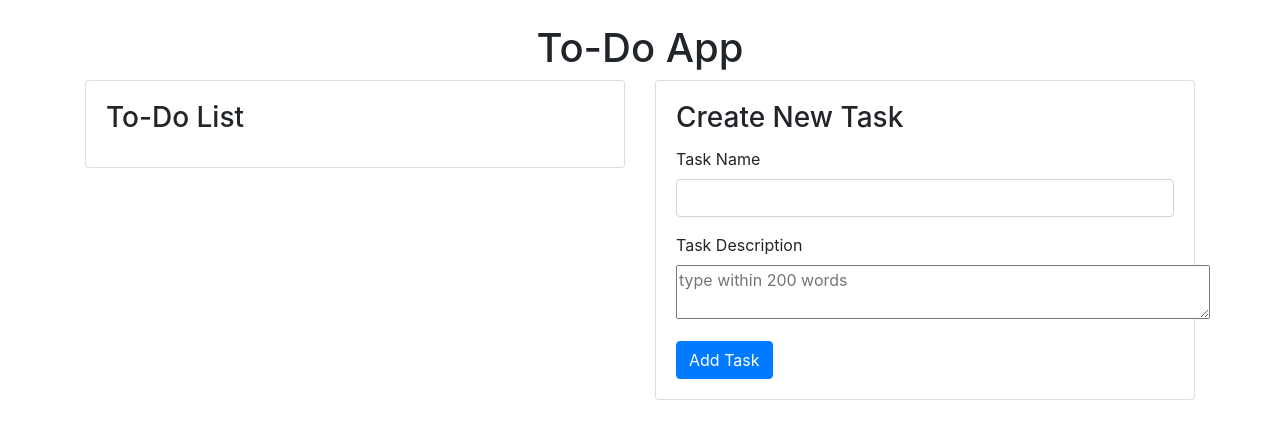
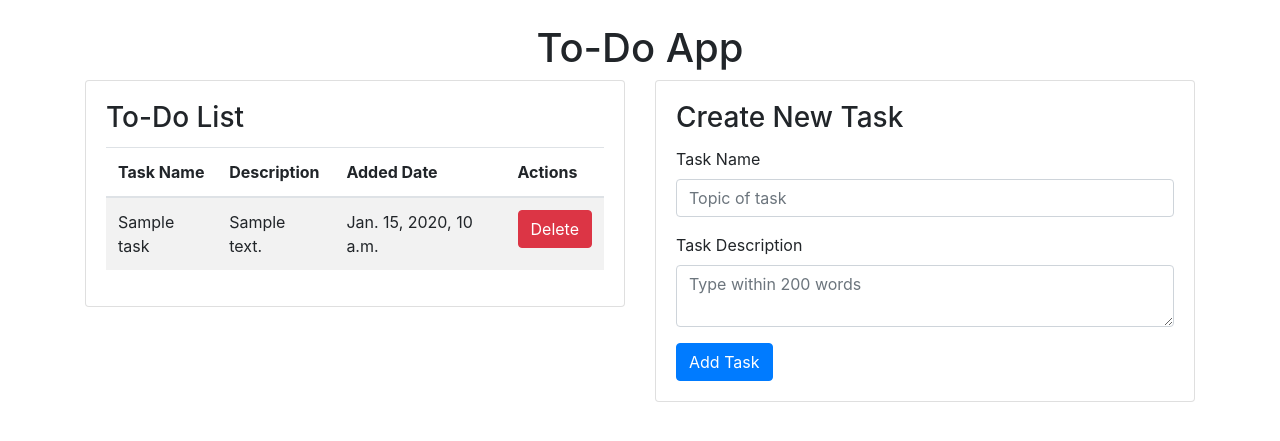
Before and after one commit to prashant-ksingh/To-Do_App, a Django app: template templates/addtask.html in a window 1280 px wide. Shown: the top 441 px of the page. Run offline with Django 4.2, Linux system fonts and the light colour scheme; the template is opened without the code that fills it: most values are stand-ins (such as "Sample title", 1, 10 or a date in 2020); some libraries are stand-ins or nearby versions.

Commit message:
all task related work done

```diff
--- a/templates/addtask.html
+++ b/templates/addtask.html
@@ -1,8 +1,6 @@
 {% extends "base.html" %}
 
 {% block content %}
-{% csrf_token %}
-
 <div class="container mt-4">
     <h1 class="text-center">To-Do App</h1>
     <div class="row center-content">
@@ -10,9 +8,32 @@
             <div class="card">
                 <div class="card-body">
                     <h3 class="card-title">To-Do List</h3>
-                    <ul id="todo-list" class="list-group">
-                        <!-- To-Do items will be added here dynamically -->
-                    </ul>
+                    <table class="table table-striped">
+                        <thead>
+                            <tr>
+                                <th>Task Name</th>
+                                <th>Description</th>
+                                <th>Added Date</th>
+                                <th>Actions</th>
+                            </tr>
+                        </thead>
+                        <tbody>
+                            {% for task in all_task %}
+                                <tr>
+                                    <td>{{ task.taskname }}</td>
+                                    <td>{{ task.description }}</td>
+                                    <td>{{ task.added_date }}</td>
+                                    <td>
+                                        <form action="{% url 'delete_task' task.id %}" method="post">
+                                            {% csrf_token %}
+                                            <button type="submit" class="btn btn-danger">Delete</button>
+                                        </form>
+                                    </td>
+                                </tr>
+                            {% endfor %}
+                        </tbody>
+                    </table>
+
                 </div>
             </div>
         </div>
@@ -20,18 +41,15 @@
             <div class="card">
                 <div class="card-body">
                     <h3 class="card-title">Create New Task</h3>
-                    <!-- <button id="show-add-form" class="btn btn-primary mb-2">Create New Task</button> -->
-
-
-                    <form action="add_task" method="post">
+                    <form action="{% url 'add_task' %}" method="post">
+                        {% csrf_token %}
                         <div class="form-group">
-                            <label for="task-name">Task Name</label>
-                            <input type="text" id="task-name" class="form-control" required>
+                            <label for="name">Task Name</label>
+                            <input type="text" name="name" id="task-name" placeholder="Topic of task" class="form-control" required>
                         </div>
                         <div class="form-group">
-                            <label for="task-desc">Task Description</label>
-                            <textarea name="text" placeholder="type within 200 words" id="task-desc" cols="50" rows="2"></textarea>
-                            <!-- <input type="text" id="task-desc" class="form-control"> -->
+                            <label for="desc">Task Description</label>
+                            <textarea name="desc" placeholder="Type within 200 words" id="task-desc" cols="50" rows="2" class="form-control" required></textarea>
                         </div>
                         <button type="submit" id="add-task-btn" class="btn btn-primary">Add Task</button>
                     </form>
--- a/templates/home.html
+++ b/templates/home.html
@@ -14,6 +14,7 @@
     </style>
 </head>
 <body>
+<!-- {% include 'todonav.html' %}  -->
 
 <div class="container mt-5">
     <div class="card mx-auto" style="max-width: 400px;">
```
Also changed, not shown: todo/models.py (+2 -8 lines), todo/urls.py (+7 -6 lines), todo/views.py (+33 -14 lines), todo/migrations/0005_remove_todo_deadline_remove_todo_iscompleted_and_more.py (added), todo/migrations/0006_alter_todo_added_date.py (added), todo/migrations/0007_alter_todo_added_date.py (added).
